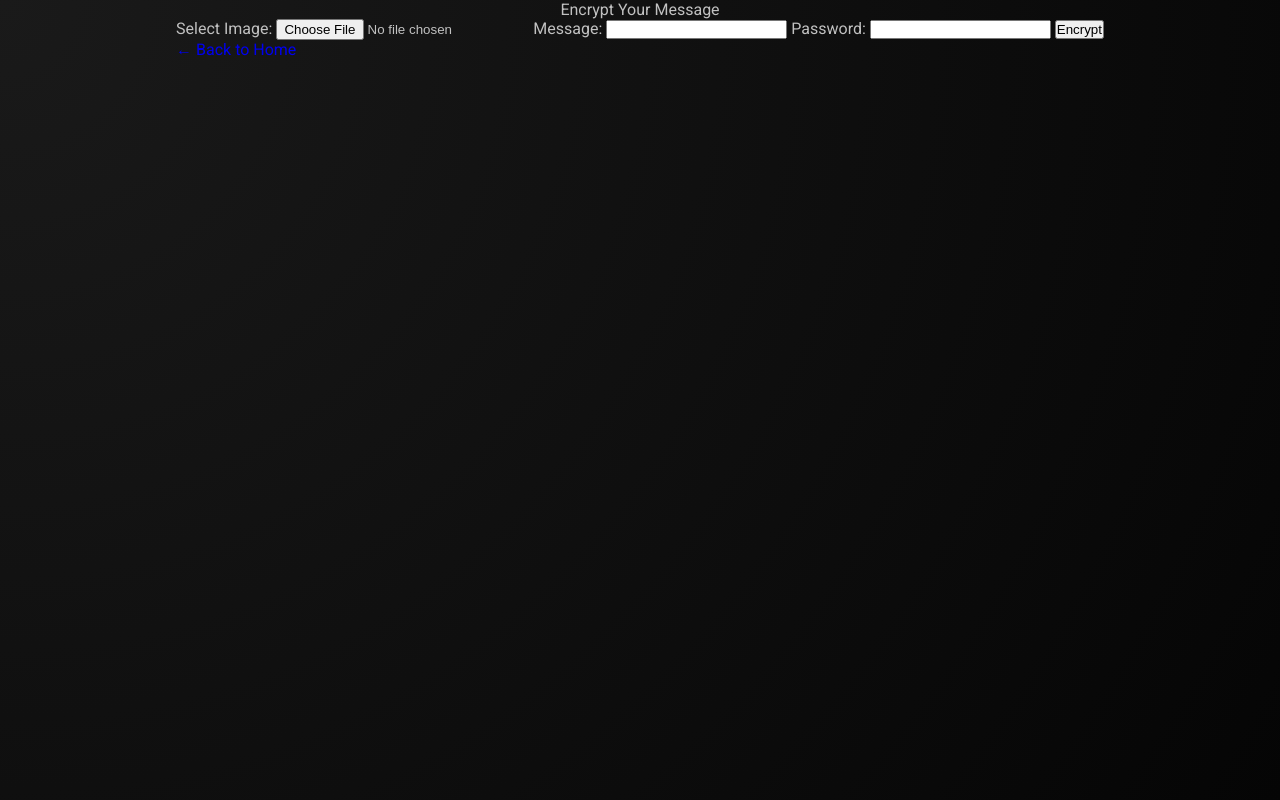
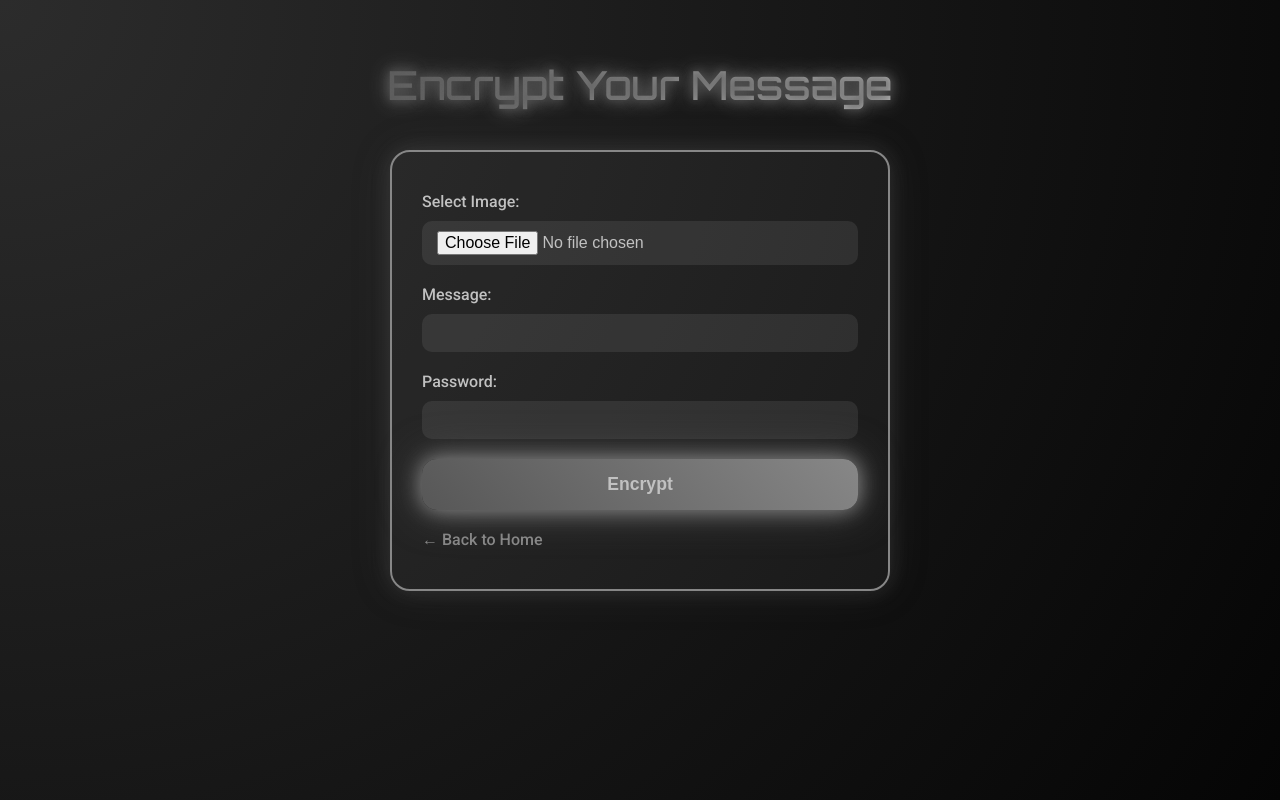
Before and after one commit to Sahana240107/PixelVault, a Flask app: page /encrypt in a window 1280 px wide. Run offline with Flask 3, Linux system fonts and the light colour scheme.

Commit message:
styles.css made changes

```diff
--- a/static/styles.css
+++ b/static/styles.css
@@ -1,35 +1,30 @@
 /* ===== Global Styles ===== */
 * { margin: 0; padding: 0; box-sizing: border-box; }
-
 body {
     font-family: 'Roboto', sans-serif;
-    background: radial-gradient(circle at top left, #1a1a1a, #050505);
+    background: radial-gradient(circle at top left, #2c2c2c, #050505);
     color: #c1c1c1;
     min-height: 100vh;
     display: flex;
     flex-direction: column;
     align-items: center;
-    overflow-x: hidden;
 }
 
 /* ===== Logo & Title (Home) ===== */
 .logo-container {
     text-align: center;
-    margin: 80px 0 60px;
-    animation: fadeIn 1.5s ease-in;
+    margin: 60px 0;
 }
-
 .logo {
-    width: 130px;
-    height: 130px;
+    width: 120px;
+    height: 120px;
     object-fit: contain;
     display: block;
     margin: 0 auto;
-    border-radius: 25px;
-    background: rgba(255,255,255,0.05);
-    box-shadow: 0 0 20px #575757, 0 0 50px #878787;
+    box-shadow: 0 0 20px #575757, 0 0 40px #878787;
+    background-color: #050505;
+    border-radius: 20px;
     padding: 10px;
-    animation: pulse 3s infinite ease-in-out;
 }
 
 .title {
@@ -39,7 +34,7 @@ body {
     background: linear-gradient(90deg, #575757, #878787, #c1c1c1);
     -webkit-background-clip: text;
     -webkit-text-fill-color: transparent;
-    margin-top: 25px;
+    margin-top: 20px;
     text-shadow: 0 0 10px #575757, 0 0 20px #878787;
 }
 
@@ -47,7 +42,6 @@ body {
     font-size: 1.2rem;
     margin-top: 10px;
     color: #c1c1c1;
-    opacity: 0.8;
 }
 
 /* ===== Grid Buttons (Home) ===== */
@@ -57,8 +51,7 @@ body {
     gap: 30px;
     width: 80%;
     max-width: 800px;
-    margin-bottom: 80px;
-    animation: fadeInUp 1.2s ease-in-out;
+    margin-bottom: 60px;
 }
 
 .grid-item {
@@ -109,24 +102,79 @@ body {
 
 a { text-decoration: none; }
 
-/* ===== Animation Effects ===== */
-@keyframes pulse {
-    0%, 100% { box-shadow: 0 0 20px #575757, 0 0 50px #878787; }
-    50% { box-shadow: 0 0 40px #878787, 0 0 80px #c1c1c1; }
+/* ===== Pages (Encrypt / Decrypt) ===== */
+.title-page {
+    font-family: 'Orbitron', sans-serif;
+    font-size: 2.5rem;
+    background: linear-gradient(90deg, #575757, #878787, #c1c1c1);
+    -webkit-background-clip: text;
+    -webkit-text-fill-color: transparent;
+    margin: 60px 0 40px;
+    text-shadow: 0 0 10px #575757, 0 0 20px #878787;
 }
 
-@keyframes fadeIn {
-    from { opacity: 0; transform: translateY(-20px); }
-    to { opacity: 1; transform: translateY(0); }
+.form-container {
+    background: rgba(200,200,200,0.05);
+    border: 2px solid #878787;
+    border-radius: 20px;
+    padding: 40px 30px;
+    width: 100%;
+    max-width: 500px;
+    box-shadow: 0 0 20px #87878733, 0 0 40px #57575733;
 }
 
-@keyframes fadeInUp {
-    from { opacity: 0; transform: translateY(30px); }
-    to { opacity: 1; transform: translateY(0); }
+.form-container label {
+    display: block;
+    margin-bottom: 10px;
+    font-weight: 500;
 }
+
+.form-container input[type="file"],
+.form-container input[type="text"],
+.form-container input[type="password"] {
+    width: 100%;
+    padding: 10px 15px;
+    margin-bottom: 20px;
+    border-radius: 10px;
+    border: none;
+    outline: none;
+    background: rgba(200,200,200,0.1);
+    color: #c1c1c1;
+    font-size: 1rem;
+}
+
+.form-container button {
+    width: 100%;
+    padding: 15px;
+    border: none;
+    border-radius: 15px;
+    font-size: 1.1rem;
+    font-weight: bold;
+    background: linear-gradient(45deg, #575757, #878787);
+    color: #c1c1c1;
+    cursor: pointer;
+    box-shadow: 0 0 20px #878787, 0 0 40px #575757;
+    transition: all 0.3s ease;
+}
+
+.form-container button:hover {
+    transform: translateY(-3px);
+    box-shadow: 0 0 30px #878787, 0 0 60px #575757;
+}
+
+a.back {
+    display: inline-block;
+    margin-top: 20px;
+    color: #878787;
+    text-decoration: none;
+    font-weight: 500;
+}
+
+a.back:hover { text-decoration: underline; }
 
 /* ===== Responsive ===== */
 @media(max-width: 600px) {
     .title { font-size: 2.2rem; }
+    .title-page { font-size: 2rem; }
     .grid-item { padding: 40px 15px; }
 }
```
